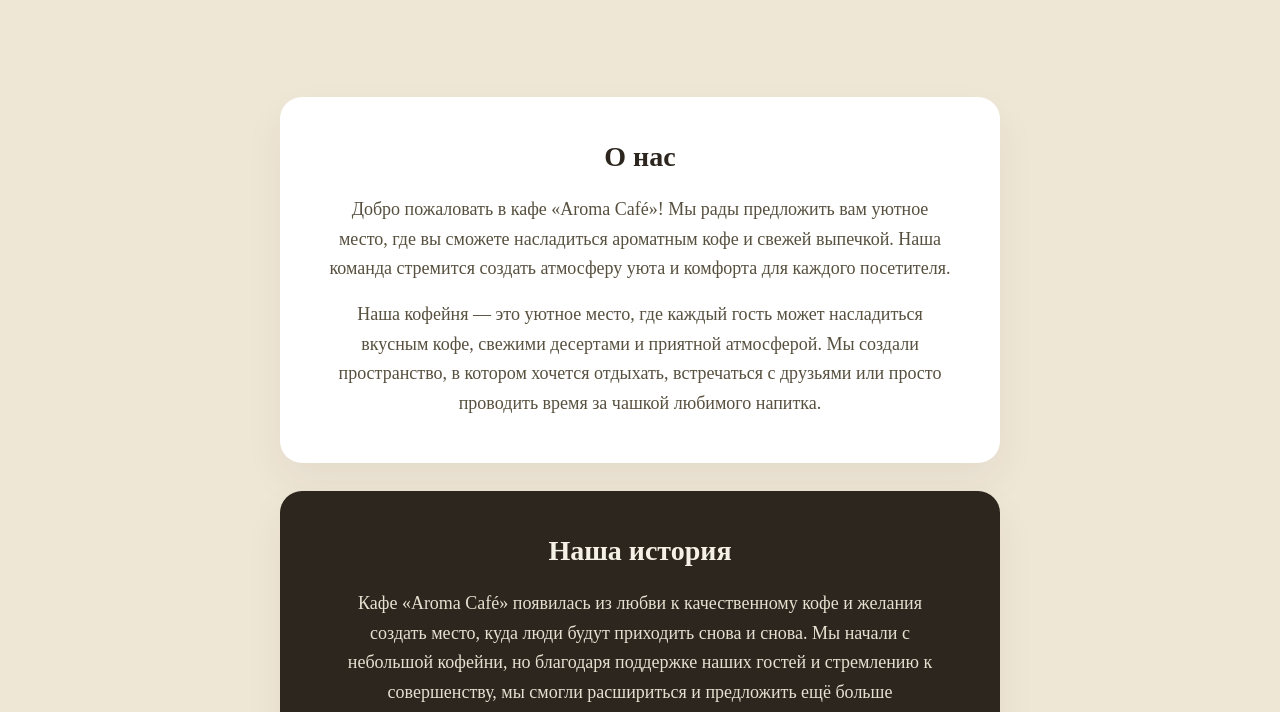
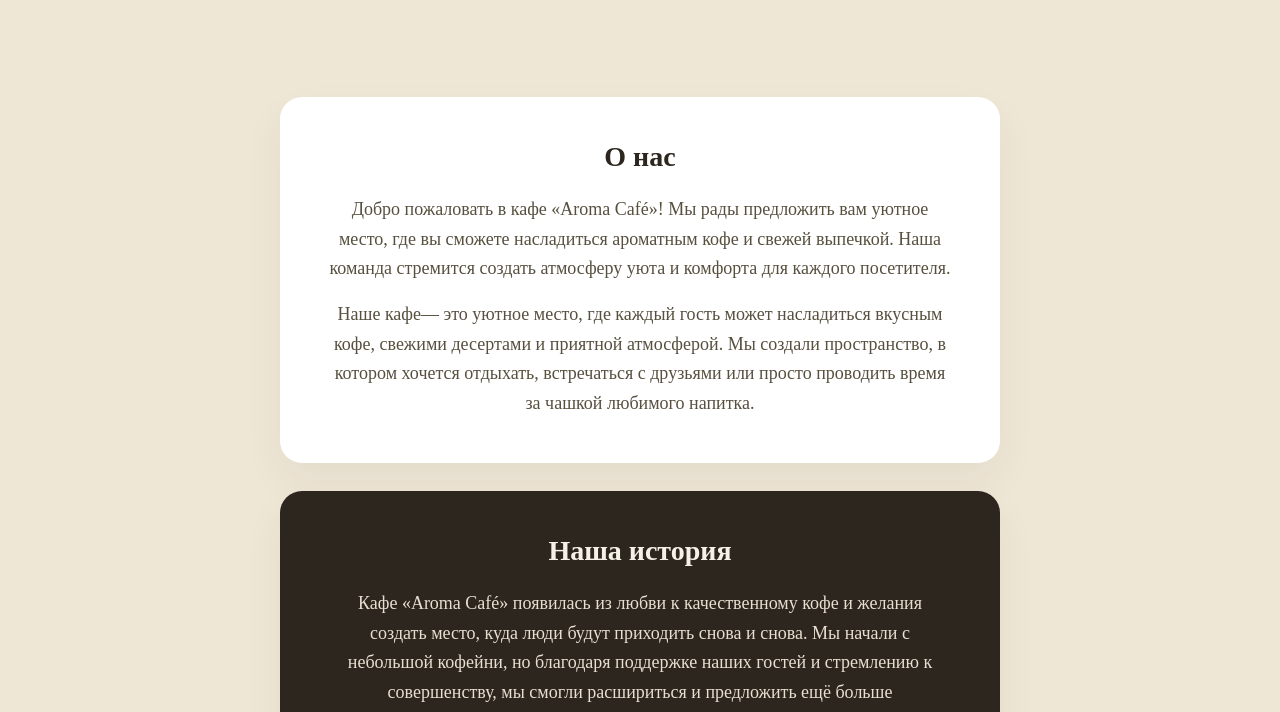
Before and after one commit to Ksenon-rgb/Cafe.site, a plain HTML site: page about.html in a window 1280 px wide. Shown: the part 78-790 px from the top of the page. Drawn offline with Linux system fonts and the light colour scheme.

Commit message:
Add files via upload

```diff
--- a/about.html
+++ b/about.html
@@ -32,7 +32,7 @@
       <div class="about-card">
 <h2>О нас</h2>
         <p>Добро пожаловать в кафе «Aroma Сafé»! Мы рады предложить вам уютное место, где вы сможете насладиться ароматным кофе и свежей выпечкой. Наша команда стремится создать атмосферу уюта и комфорта для каждого посетителя.</p>
-<p>Наша кофейня — это уютное место, где каждый гость может насладиться вкусным кофе, свежими десертами и приятной атмосферой. Мы создали пространство, в котором хочется отдыхать, встречаться с друзьями или просто проводить время за чашкой любимого напитка.</p>
+<p>Наше кафе— это уютное место, где каждый гость может насладиться вкусным кофе, свежими десертами и приятной атмосферой. Мы создали пространство, в котором хочется отдыхать, встречаться с друзьями или просто проводить время за чашкой любимого напитка.</p>
       </div>
 
       <div class="about-card dark">
```
